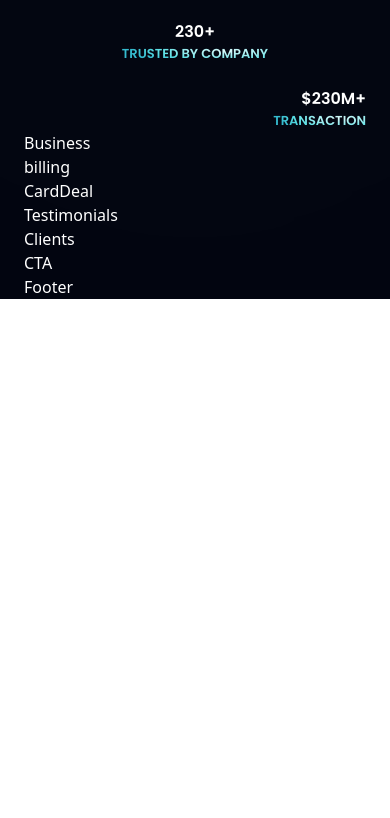
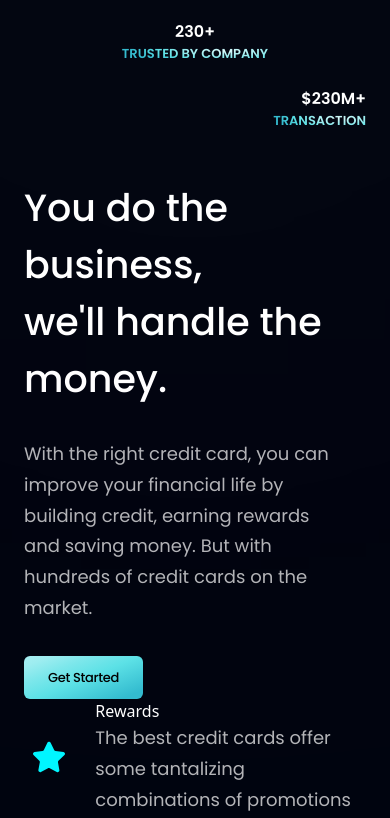
Before and after one commit to Exiturn/modern_bank_app_jsm, a React (Vite) app in the folder modern_bank_app_jsm/: page / in a window 390 px wide. Shown: the part 1420-2238 px from the top of the page. Before the commit the page ends 1719 px from the top, so only its background shows below. Built offline with nearby package versions, Linux system fonts and the light colour scheme.

Commit message:
BM - Started on Business Section
Implemented both columns in the business section, still need to style it and add multi screen size responsiveness.

```diff
--- a/modern_bank_app_jsm/src/App.jsx
+++ b/modern_bank_app_jsm/src/App.jsx
@@ -6,7 +6,7 @@ Clients, CTA, Footer } from './components'
 
 const App = () => {
   return (
-    <div className='bg-primary w-full overflow-x-hidden'>
+    <div className='bg-primary w-full overflow-x-hidden sm:px-6'>
 
       {/* Navbar */}
       <div className={`${style.paddingX} ${style.flexCenter}`}>
--- a/modern_bank_app_jsm/src/components/Business.jsx
+++ b/modern_bank_app_jsm/src/components/Business.jsx
@@ -1,8 +1,52 @@
-import React from 'react'
+import React from 'react';
+import { features } from '../constants';
+import style from '../style';
+
 
 const Business = () => {
   return (
-    <div>Business</div>
+    <section className={`flex flex-col md:flex-row ${style.paddingY}
+    ${style.marginY}`}>
+      {/* Left Column */}
+      <div className='flex flex-col mr-4'>
+        <div className='max-w-[600px]'>
+          <h1 className='flex-1 font-poppins font-medium text-[38px]'>
+            You do the business, < br /> we'll handle the money.
+          </h1>
+        </div>
+
+        <div className='max-w-[520px] mt-8'>
+          <p className={`${style.paragraph} text-[15px]`}>
+            With the right credit card, you can improve your financial life by building credit,
+            earning rewards and saving money. But with hundreds of credit cards on the market.
+          </p>
+        </div>
+
+        <div className='mt-8'>
+          <button className='bg-blue-gradient rounded-md px-6 py-3 text-black
+          font-poppins text-[13px] font-medium tracking-tight'>
+            Get Started
+          </button>
+        </div>
+      </div>
+
+      {/* Right Column */}
+      <div className={`flex flex-1 flex-col ${style.flexCenter}`}>
+        {features.map((feature) => (
+          <div key={feature.id} className='flex max-w-[470px] max-h-[115px]'>
+            <div className={`${style.flexCenter} min-w-[15%] relative`}>
+              <div className=''/>
+              <img src={feature.icon} alt="rewards" />
+            </div>
+            <div className='ml-5'>
+              <h1>{feature.title}</h1>
+              <p className={`${style.paragraph}`}>{feature.content}</p>
+            </div>
+          </div>
+        ))}
+      </div>
+
+    </section>
   )
 }
 
```
